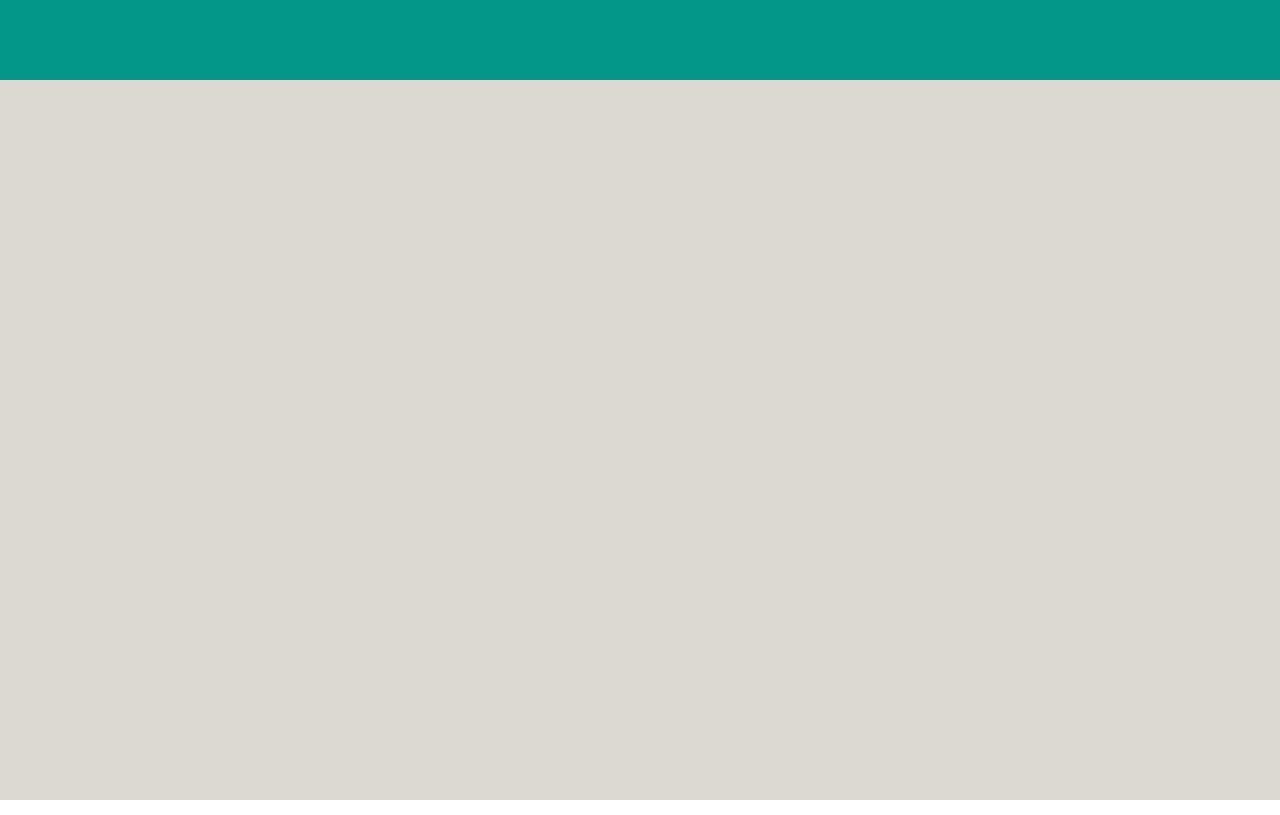
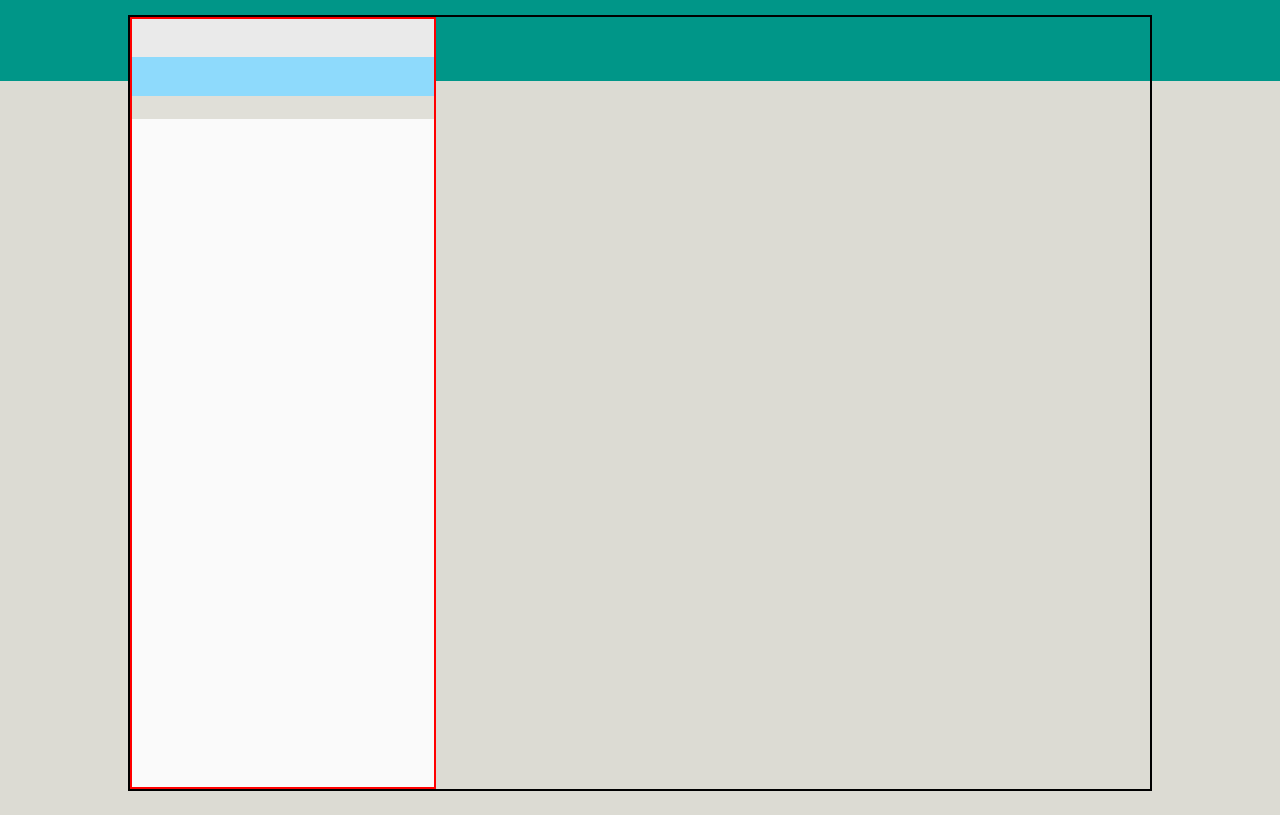
Before and after one commit to danielmegale/vue-boolzapp, a plain HTML site: page index.html in a window 1280 px wide. Drawn offline with Linux system fonts and the light colour scheme.

Commit message:
added sidebar

```diff
--- a/index.html
+++ b/index.html
@@ -7,8 +7,14 @@
     <title>Document</title>
 </head>
 <body>
-    <div id="root">
-
-    </div>
+    <main id="root">
+        <div class="sidebar">
+            <div class="id"></div>
+            <div class="notification"></div>
+            <div class="searchbar"></div>
+            <div class="contacts"></div>
+        </div>
+        <div></div>
+    </main>
 </body>
 </html>
--- a/style.css
+++ b/style.css
@@ -3,7 +3,38 @@
     margin: 0;
     box-sizing: border-box;
 }
+/* Generics */
 body{
     height: 100vh;
     background-image: linear-gradient(#009688 10%,#DCDBD3 0%);
+    overflow: hidden;
 }
+main{
+    height: 97vh;
+    width: 80%;
+    border: 2px solid black;
+    display: flex;
+    margin: 15px auto;
+}
+.sidebar{
+    height: 100%;
+    width: 30%;
+    border: 2px solid red;
+}
+.id{
+    height: 5%;
+    background-color: #EAEAEA;
+}
+.notification{
+    height: 5%;
+    background-color: #8EDAFC;
+}
+.searchbar{
+    height: 3%;
+    background-color: #fafafa1d;
+}
+.contacts{
+    height: 87%;
+    background-color:#FAFAFA;
+}
+/* Utilitis */
```
